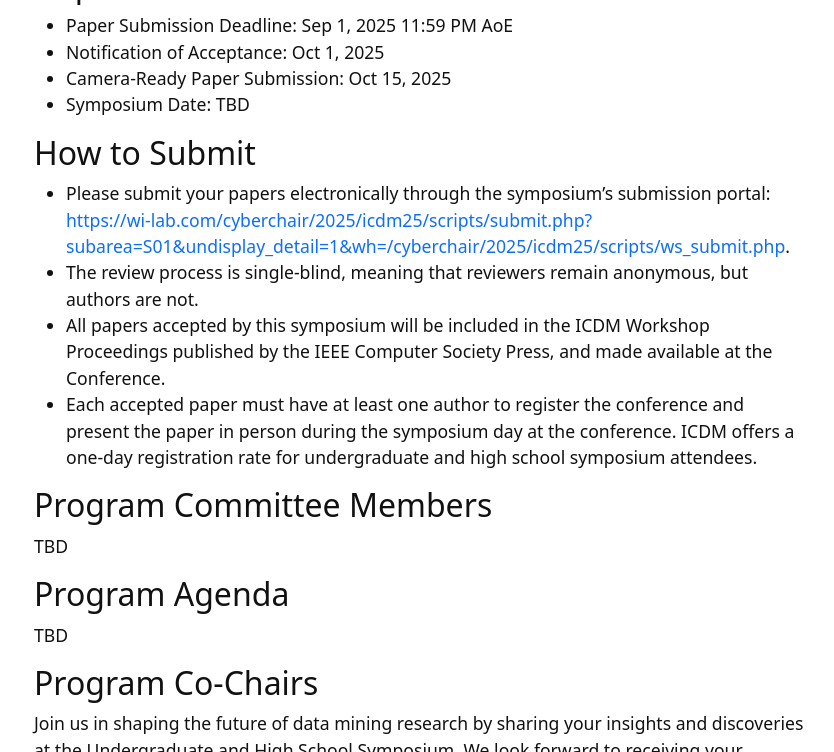
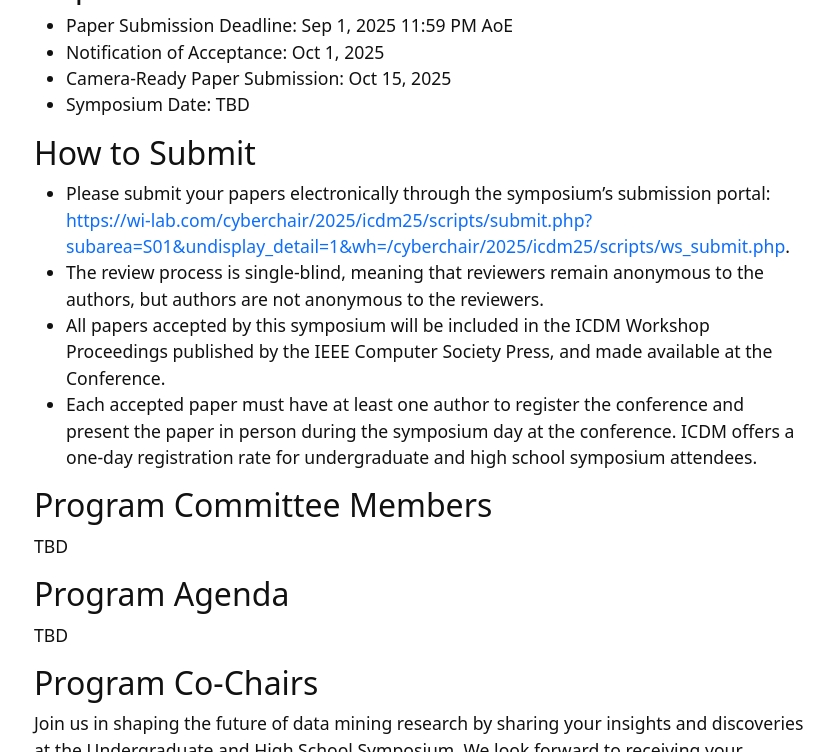
Before and after one commit to xuanwang91/2025-ICDM-UGHS, a Jekyll site: the page built from index.md, in a window 1280 px wide and 900 px high, scrolled down 1558 px, cut to the strip 0-752 px from the top of the window. Shown: the whole strip, without its empty margins (218-1052 px from the left). Built offline with Jekyll 4.4.1, drawn with Linux system fonts in a browser that asks for light colours.

Commit message:
Update index.md

```diff
--- a/index.md
+++ b/index.md
@@ -119,7 +119,7 @@ Submitted papers should present novel ideas, methodologies, algorithms, or appli
 
 ## How to Submit
 - Please submit your papers electronically through the symposium's submission portal: [https://wi-lab.com/cyberchair/2025/icdm25/scripts/submit.php?subarea=S01&undisplay_detail=1&wh=/cyberchair/2025/icdm25/scripts/ws_submit.php](https://wi-lab.com/cyberchair/2025/icdm25/scripts/submit.php?subarea=S01&undisplay_detail=1&wh=/cyberchair/2025/icdm25/scripts/ws_submit.php).
-- The review process is single-blind, meaning that reviewers remain anonymous, but authors are not.
+- The review process is single-blind, meaning that reviewers remain anonymous to the authors, but authors are not anonymous to the reviewers.
 - All papers accepted by this symposium will be included in the ICDM Workshop Proceedings published by the IEEE Computer Society Press, and made available at the Conference.
 - Each accepted paper must have at least one author to register the conference and present the paper in person during the symposium day at the conference. ICDM offers a one-day registration rate for undergraduate and high school symposium attendees.
 
```
